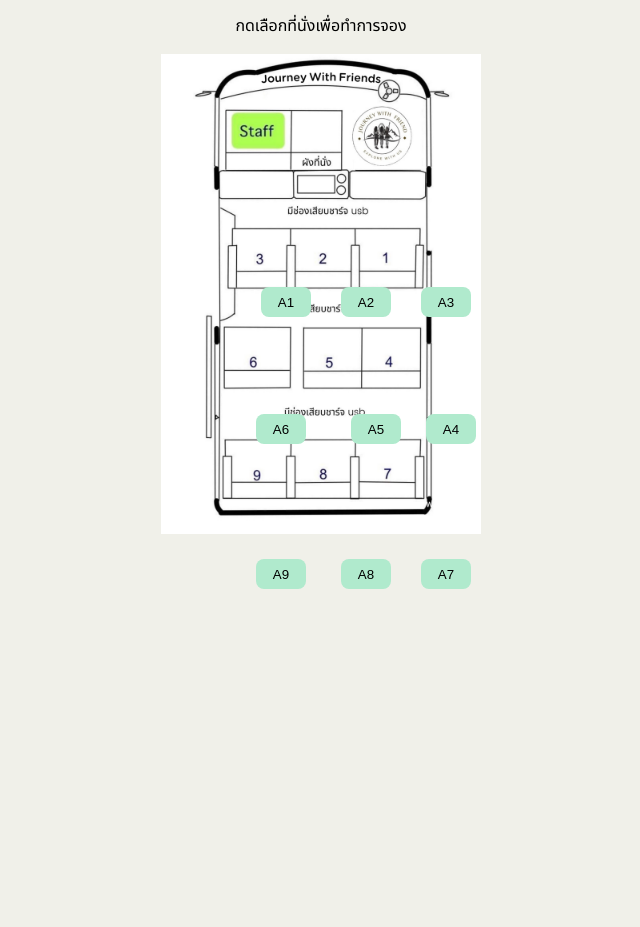
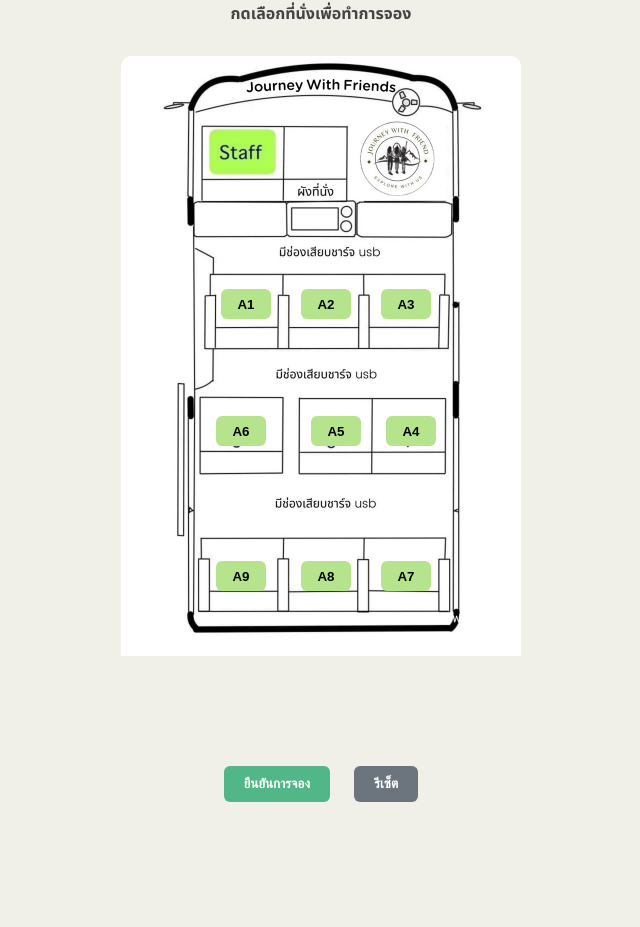
Before and after one commit to Baitong0610/forest-bot, a website: page index.html in a window 1280 px wide. Shown: the part 87-1014 px from the top of the page, without its empty margins (319-959 px from the left). Before the commit the page ends 800 px from the top, so only its background shows below. Drawn offline with Linux system fonts and the light colour scheme; grey boxes are pictures that could not be loaded.

Commit message:
Update index.html

```diff
--- a/index.html
+++ b/index.html
@@ -2,89 +2,95 @@
 <html lang="th">
 <head>
   <meta charset="UTF-8" />
-  <meta name="viewport" content="width=device-width, initial-scale=1.0" />
-  <title>เลือกที่นั่ง Forrest</title>
+  <meta name="viewport" content="width=device-width, initial-scale=1.0"/>
+  <title>เลือกที่นั่ง</title>
   <link href="https://fonts.googleapis.com/css2?family=Noto+Sans+Thai:wght@400;700&display=swap" rel="stylesheet">
   <style>
     body {
       font-family: 'Noto Sans Thai', sans-serif;
+      background-color: #f0f0e9;
+      text-align: center;
       margin: 0;
       padding: 0;
-      background-color: #f0f0e9;
-      text-align: center;
     }
+
     h1 {
-      margin-top: 2rem;
-      font-size: 2rem;
+      margin-top: 30px;
+      color: #222;
     }
+
     p {
-      margin-bottom: 1rem;
+      margin-top: -10px;
+      font-weight: bold;
+      color: #444;
     }
-    .container {
+
+    .seat-map {
+      background-image: url("resized-bus-seat-map.png");
+      background-size: contain;
+      background-repeat: no-repeat;
+      width: 400px;
+      height: 900px;
       position: relative;
-      width: 320px;
-      margin: 0 auto;
+      margin: 30px auto 10px auto; /* ลด margin ล่างเหลือ 10px */
+      border-radius: 10px;
     }
-    .bus-image {
-      width: 100%;
-    }
+
     .seat-button {
       position: absolute;
       width: 50px;
       height: 30px;
-      background-color: #b0eacd;
+      background-color: #b5e48c;
       border: none;
-      border-radius: 8px;
+      border-radius: 6px;
       cursor: pointer;
-      transition: transform 0.1s ease, box-shadow 0.2s ease;
+      font-weight: bold;
+      transition: 0.2s;
     }
+
     .seat-button:hover {
-      background-color: #9cd5b6;
+      transform: scale(1.1);
     }
-    .seat-button:active {
-      transform: scale(0.95);
-      box-shadow: 0 2px 4px rgba(0,0,0,0.2);
-    }
-    .action-buttons {
-      margin-top: -200px;
-      display: flex;
-      justify-content: center;
-      gap: 1rem;
-    }
-    .action-buttons button {
-      font-family: 'Noto Sans Thai', sans-serif;
-      padding: 0.5rem 1rem;
-      font-size: 1rem;
-      border: none;
-      border-radius: 8px;
-      cursor: pointer;
-      transition: transform 0.1s ease;
-    }
-    .action-buttons button:active {
-      transform: scale(0.95);
-    }
-    .confirm {
-      background-color: #4CAF50;
+
+    .seat-button.selected {
+      background-color: #52b788;
       color: white;
     }
-    .reset {
-      background-color: #555;
+
+    .seat-button.taken {
+      background-color: #ccc;
+      cursor: not-allowed;
+    }
+
+    .button-container {
+      margin-top:-200px;
+    }
+
+    .confirm-btn, .reset-btn {
+      padding: 10px 20px;
+      border: none;
+      border-radius: 6px;
+      margin: 0 10px;
+      font-weight: bold;
+      cursor: pointer;
+    }
+
+    .confirm-btn {
+      background-color: #52b788;
       color: white;
     }
-    .mascot {
-      margin-top: 2rem;
-    }
-    .mascot img {
-      width: 80px;
+
+    .reset-btn {
+      background-color: #6c757d;
+      color: white;
     }
   </style>
 </head>
 <body>
   <h1>เลือกที่นั่งของคุณ</h1>
   <p>กดเลือกที่นั่งเพื่อทำการจอง</p>
-  <div class="container">
-    <img src="resized-bus-seat-map.png" alt="seat map" class="bus-image">
-    <!-- ตัวอย่างตำแหน่งที่นั่ง -->
+
+  <div class="seat-map">
     <button class="seat-button" style="top: 233px; left: 100px;" id="A1">A1</button>
     <button class="seat-button" style="top: 233px; left: 180px;" id="A2">A2</button>
     <button class="seat-button" style="top: 233px; left: 260px;" id="A3">A3</button>
@@ -95,13 +101,47 @@
     <button class="seat-button" style="top: 505px; left: 180px;" id="A8">A8</button>
     <button class="seat-button" style="top: 505px; left: 95px;" id="A9">A9</button>
   </div>
-  <div class="action-buttons">
-    <button class="confirm">✅ ยืนยันการจอง</button>
-    <button class="reset">รีเซ็ต</button>
+
+  <div class="button-container">
+    <button class="confirm-btn" onclick="confirmBooking()">ยืนยันการจอง</button>
+    <button class="reset-btn" onclick="resetSelection()">รีเซ็ต</button>
   </div>
-  <div class="mascot">
-    <p>น้อง Forrest 🦦 มาช่วยดูแลการจองของคุณ!</p>
-    <img src="https://upload.wikimedia.org/wikipedia/commons/thumb/f/fb/Otter_%28cropped%29.jpg/512px-Otter_%28cropped%29.jpg" alt="น้อง Forrest">
-  </div>
+
+  <script>
+    const seatButtons = document.querySelectorAll('.seat-button');
+
+    seatButtons.forEach(btn => {
+      btn.addEventListener('click', () => {
+        if (!btn.classList.contains('taken')) {
+          btn.classList.toggle('selected');
+        }
+      });
+    });
+
+    function confirmBooking() {
+      const selected = document.querySelectorAll('.seat-button.selected');
+      if (selected.length === 0) {
+        alert('กรุณาเลือกที่นั่งก่อน');
+        return;
+      }
+
+      const name = prompt("กรุณาใส่ชื่อของคุณ:");
+      if (!name) return;
+
+      selected.forEach(btn => {
+        btn.textContent = name;
+        btn.classList.remove('selected');
+        btn.classList.add('taken');
+      });
+    }
+
+    function resetSelection() {
+      seatButtons.forEach(btn => {
+        if (!btn.classList.contains('taken')) {
+          btn.classList.remove('selected');
+        }
+      });
+    }
+  </script>
 </body>
 </html>
```
